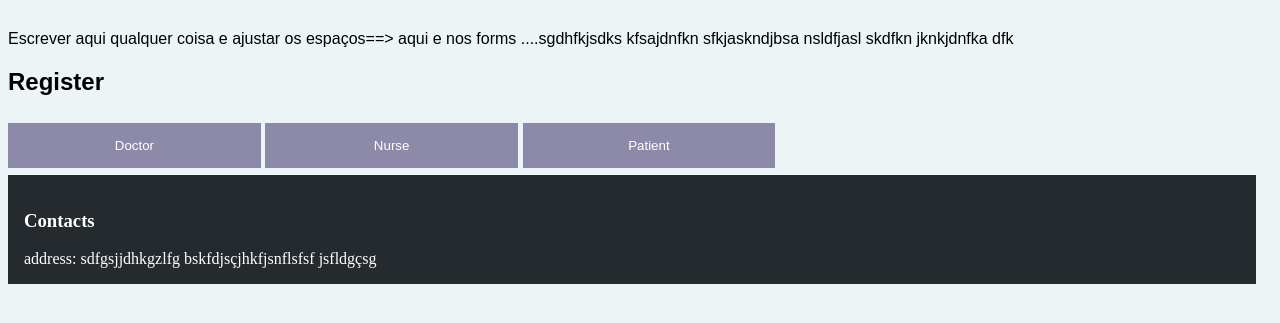
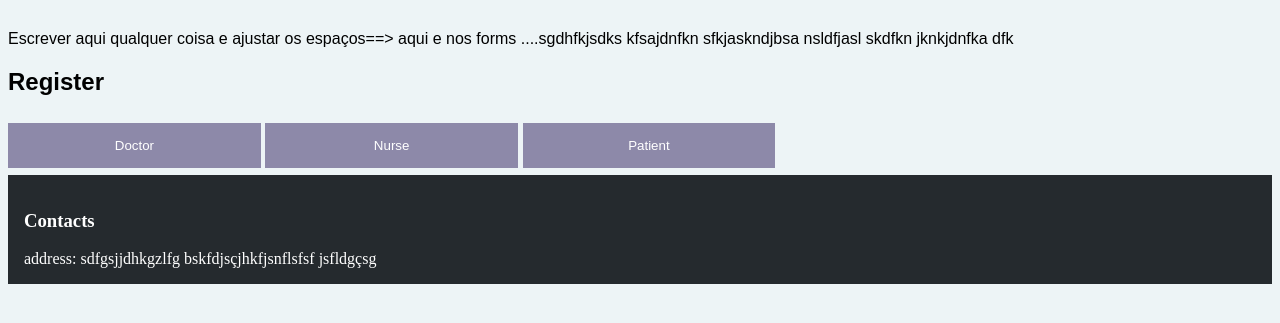
Before and after one commit to AMfeta99/FEUP-ESIN, a PHP site: page /register.html in a window 1280 px wide. Shown: the part 98-421 px from the top of the page. Run offline with PHP 8.4, Linux system fonts and the light colour scheme.

Commit message:
pequenos ajustes

```diff
--- a/style.css
+++ b/style.css
@@ -73,9 +73,7 @@ body > header a {
 body > footer {
   background-color: #252a2e;
   color: white;
-
   padding: 1em;
-  margin-right: 1em;
 }
 
 body > footer p {
```
Also changed, not shown: register.html (+4 -4 lines).
